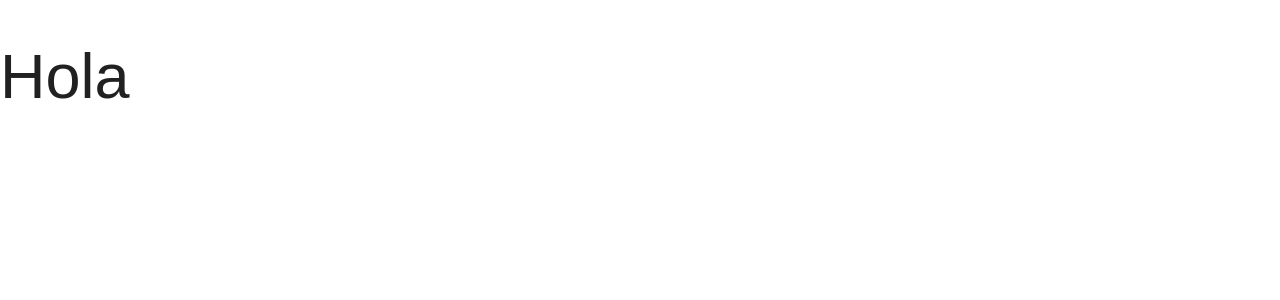
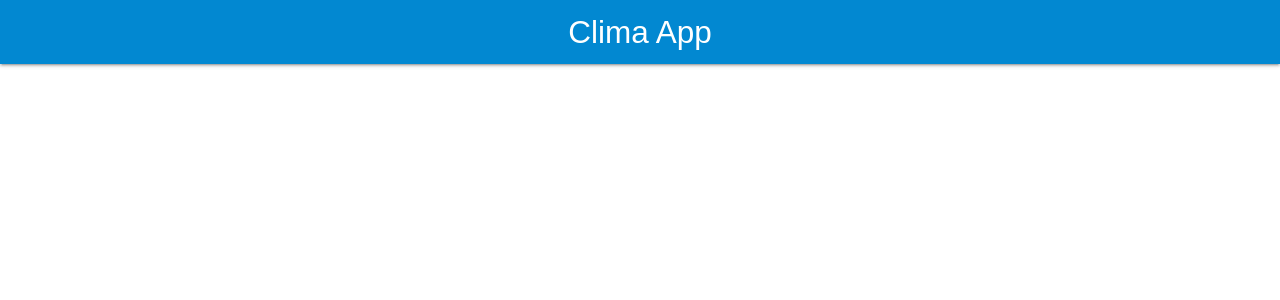
Before and after one commit to crisroddev/react-hooks-redux, a React (Create React App) app in the folder clima-hooks/: page / in a window 1280 px wide. Shown: the top 300 px of the page. Built offline with nearby package versions, Linux system fonts and the light colour scheme.

Commit message:
titulo props

```diff
--- a/clima-hooks/src/App.js
+++ b/clima-hooks/src/App.js
@@ -1,9 +1,12 @@
 import React from 'react';
+import Header from './components/Header';
 
 function App() {
   return (
     <div className="App">
-      <h1>Hola</h1>
+      <Header
+        titulo="Clima App"
+      />
     </div>
   );
 }
--- a/clima-hooks/src/components/Header.js
+++ b/clima-hooks/src/components/Header.js
@@ -1,7 +1,7 @@
 import React from 'react';
 
 
-const Header = () => {
+const Header = ({titulo}) => {
    return (
        <nav>
             <div className="nav-wrapper light-blue darken-2">
```
